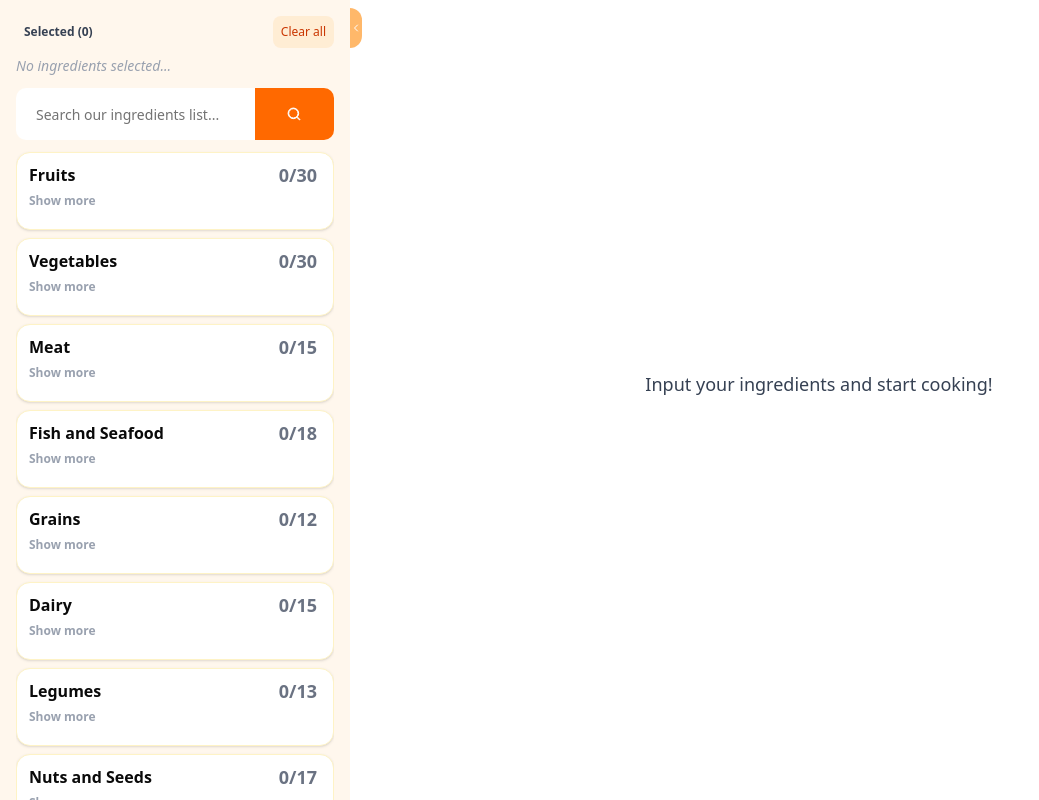
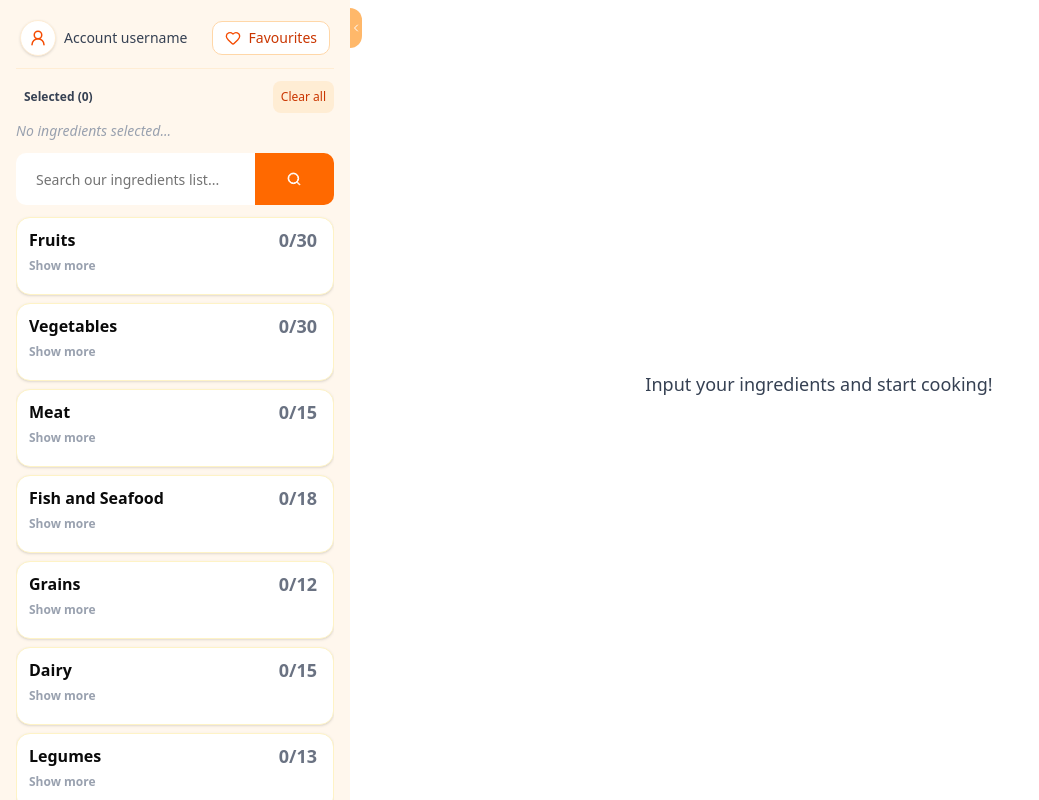
Before and after one commit to UrosZdravkovic/recipe-hub, a React (Vite) app: page / in a window 1280 px wide. Shown: the whole page, without its empty margins (0-1039 px from the left). Built offline with nearby package versions, Linux system fonts and the light colour scheme.

Commit message:
Add ProfileControls component to Sidebar; implement favorites display and improve layout for better user experience.

```diff
--- /dev/null
+++ b/src/components/custom/ProfileControls.tsx
@@ -0,0 +1,39 @@
+import { Heart, UserRound } from "lucide-react";
+
+type ProfileControlsProps = {
+  onShowFavorites?: () => void;
+  favouritesCount?: number;
+};
+
+export default function ProfileControls({
+  onShowFavorites,
+  favouritesCount = 0,
+}: ProfileControlsProps) {
+  return (
+    <div className="sticky top-0 z-10 bg-orange-50 pt-1 pb-3 mb-3 border-b border-orange-100">
+      <div className="flex items-center justify-between px-1">
+        <div className="flex items-center gap-2">
+          <div className="h-9 w-9 rounded-full bg-white shadow-sm border border-orange-100 flex items-center justify-center text-orange-600">
+            <UserRound size={18} />
+          </div>
+          <span className="text-sm font-medium text-gray-700">Account username</span>
+        </div>
+
+        <button
+          type="button"
+          onClick={onShowFavorites}
+          className="inline-flex items-center gap-2 px-3 py-1.5 rounded-lg bg-white border border-orange-200 text-orange-700 hover:bg-orange-50 hover:border-orange-300 transition"
+          aria-label="Show favourites"
+        >
+          <Heart size={16} className="text-orange-600" />
+          <span className="text-sm">Favourites</span>
+          {favouritesCount > 0 && (
+            <span className="ml-1 text-xs rounded-full bg-orange-100 text-orange-700 px-1.5 py-0.5">
+              {favouritesCount}
+            </span>
+          )}
+        </button>
+      </div>
+    </div>
+  );
+}
--- a/src/components/custom/Sidebar.tsx
+++ b/src/components/custom/Sidebar.tsx
@@ -2,6 +2,7 @@ import SelectedIngredients from "./SelectedIngredients"
 import RecipeSearchForm from "./RecipeSearchForm"
 import IngredientsList from "./IngredientsList"
 import { ChevronLeft, ChevronRight, X } from "lucide-react"
+import ProfileControls from "./ProfileControls"
 
 type SidebarProps = {
     collapsed: boolean,
@@ -11,6 +12,14 @@ type SidebarProps = {
 export default function Sidebar({ collapsed, setCollapsed }: SidebarProps) {
     return (
         <div className={` bg-orange-50 w-[350px] p-4 relative`}>
+            <ProfileControls
+            onShowFavorites={() => {
+              // TODO: Ovde poveži sa prikazom omiljenih recepata (drawer, filter, ruta...)
+              // npr. navigate("/favorites") ili otvori modal/drawer
+              // Ako želiš, mogu dodati i Redux slice za favourites.
+            }}
+            favouritesCount={0}
+          />
             <button
                 onClick={setCollapsed}
                 className={`fixed transition-all duration-300 ease-in-out rounded-r-3xl cursor-pointer
```
